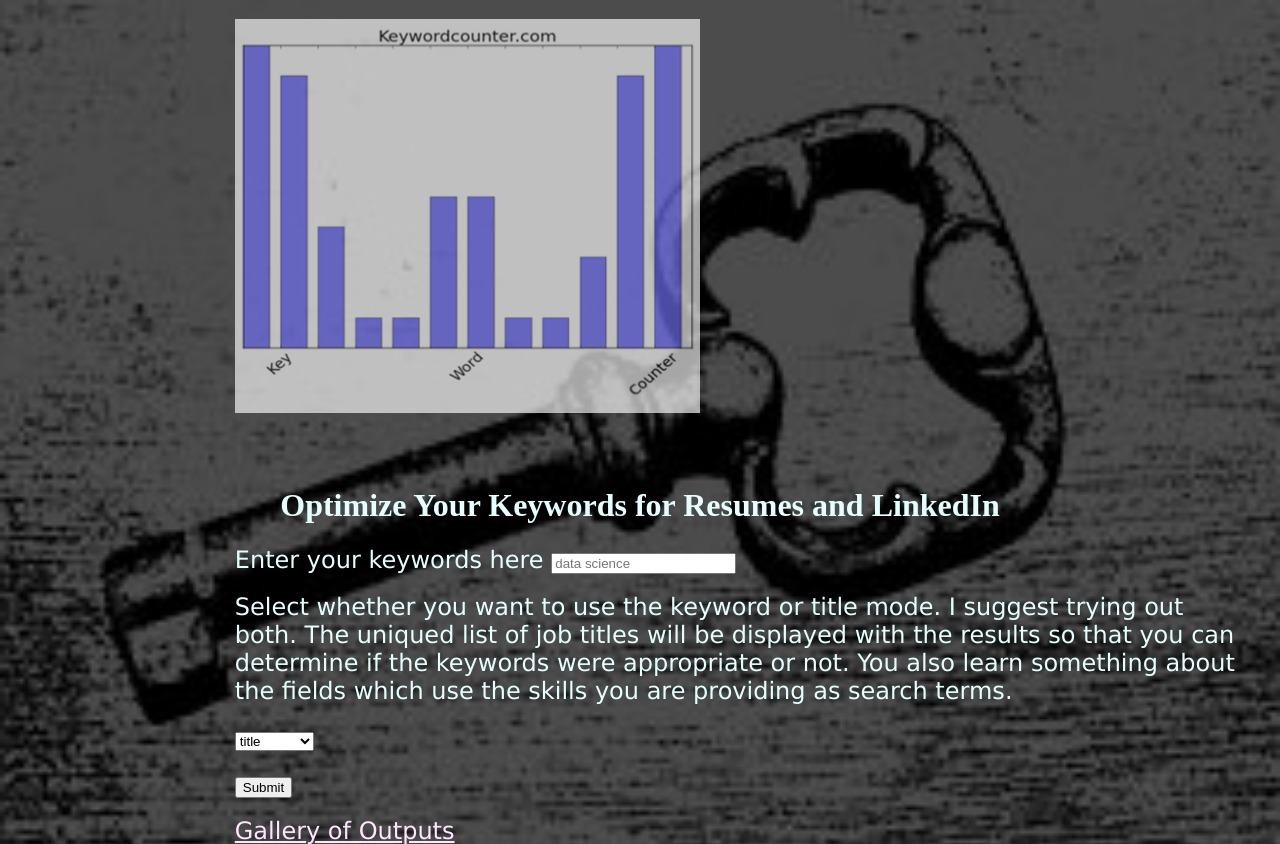
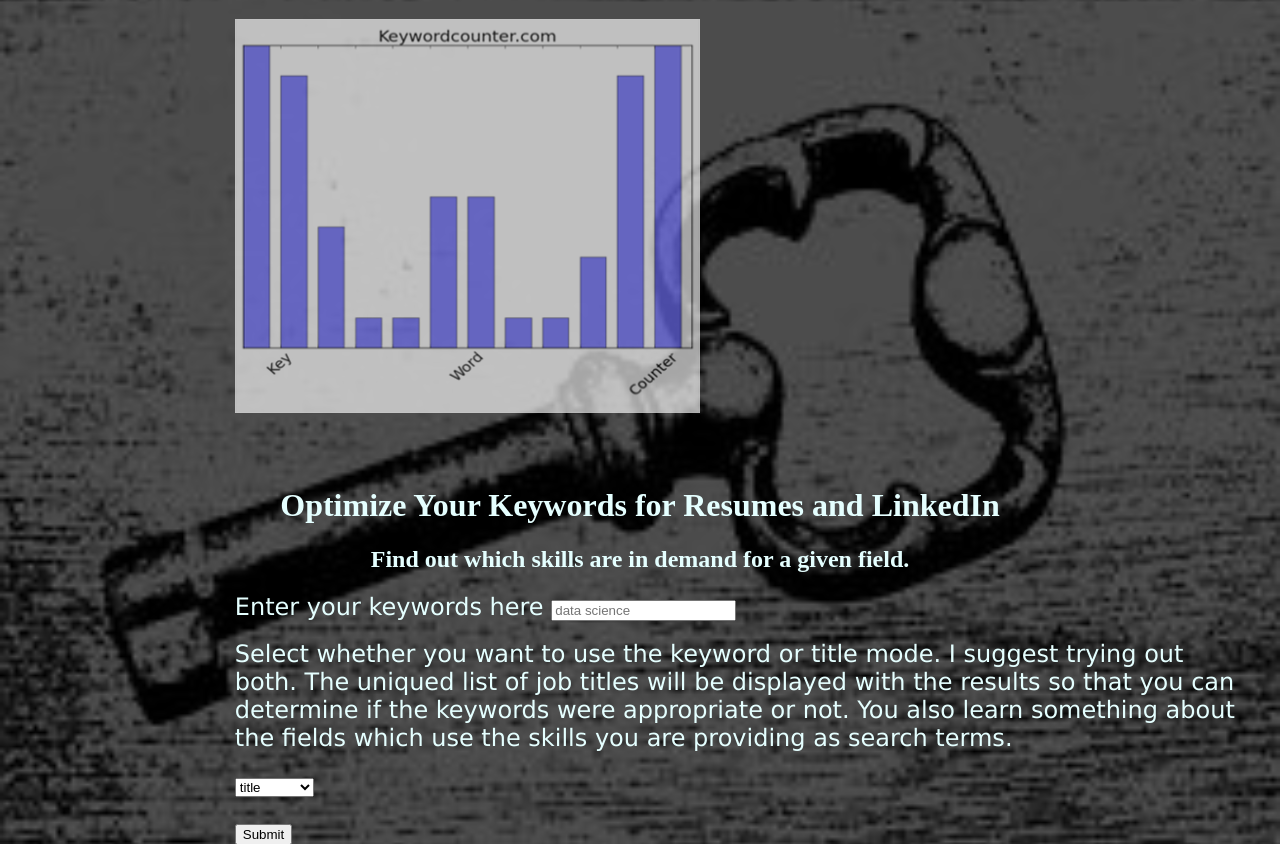
Before and after one commit to toomanycats/IndeedScraper, a Flask app: page / in a window 1280 px wide. Shown: the top 844 px of the page. Run offline with Flask 2, Linux system fonts and the light colour scheme; parts of the project's set-up code (start-up, migrations or seed data) failed here and were passed over; some libraries are stand-ins or nearby versions.

Commit message:
added h2

```diff
--- a/templates/input.html
+++ b/templates/input.html
@@ -39,6 +39,7 @@
 <body>
         <p><left><img src=static/logo_trans.png alt="Sample Keyword Output"></left></p>
         <center><h1>Optimize Your Keywords for Resumes and LinkedIn</h1></center>
+        <center><h2> Find out which skills are in demand for a given field.</h2></center>
 
         <form action="/get_data/" method="POST">
 
```
